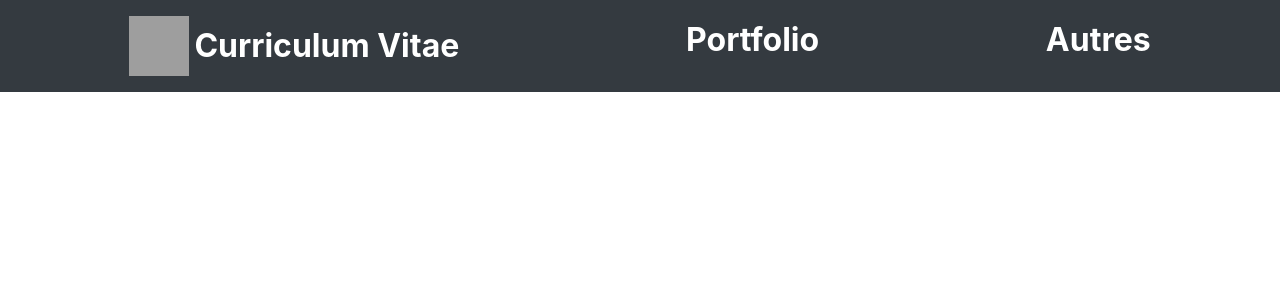
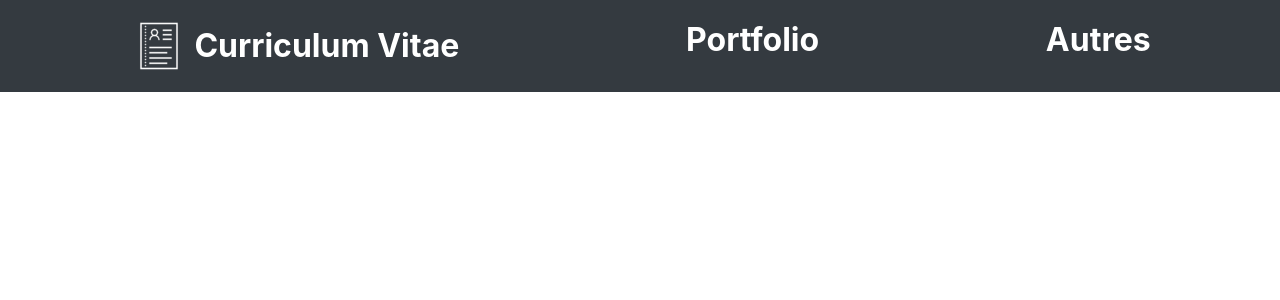
Before and after one commit to tetronitte/display, a PHP site: page / in a window 1280 px wide. Shown: the top 300 px of the page. Run offline with PHP 8.4, Linux system fonts and the light colour scheme; grey boxes are pictures that could not be loaded.

Commit message:
changement de chemin pour charger les images

```diff
--- a/asset/css/index.css
+++ b/asset/css/index.css
@@ -12,7 +12,7 @@
     height: 60px;
     width: 60px;
     display: inline-block;
-    background: url('cv_icon2.png');
+    background: url('asset/img/cv_icon2.png');
 }
 
 .nav-link:hover {
@@ -20,11 +20,11 @@
     color: #9bd7ff;
 }
 .nav-link:hover .cv-icon {
-    background: url('cv_icon_hover2.png');
+    background: url('asset/img/cv_icon_hover2.png');
 }
 
 .cv-icon:hover {
-    background: url('cv_icon_hover2.png');
+    background: url('asset/img/cv_icon_hover2.png');
 }
 
 @media screen and (max-width: 575px) {
--- a/index.php
+++ b/index.php
@@ -4,7 +4,7 @@
         <meta charset='UTF-8'>
         <meta name="viewport" content="width=device-width, initial-scale=1, shrink-to-fit=no">
         <link rel="stylesheet" href="https://stackpath.bootstrapcdn.com/bootstrap/4.4.1/css/bootstrap.min.css" integrity="sha384-Vkoo8x4CGsO3+Hhxv8T/Q5PaXtkKtu6ug5TOeNV6gBiFeWPGFN9MuhOf23Q9Ifjh" crossorigin="anonymous">
-        <link rel="stylesheet" href="/asset/css/index.css">
+        <link rel="stylesheet" href="asset/css/index.css">
     </head>
     <body>
         <header>
```
